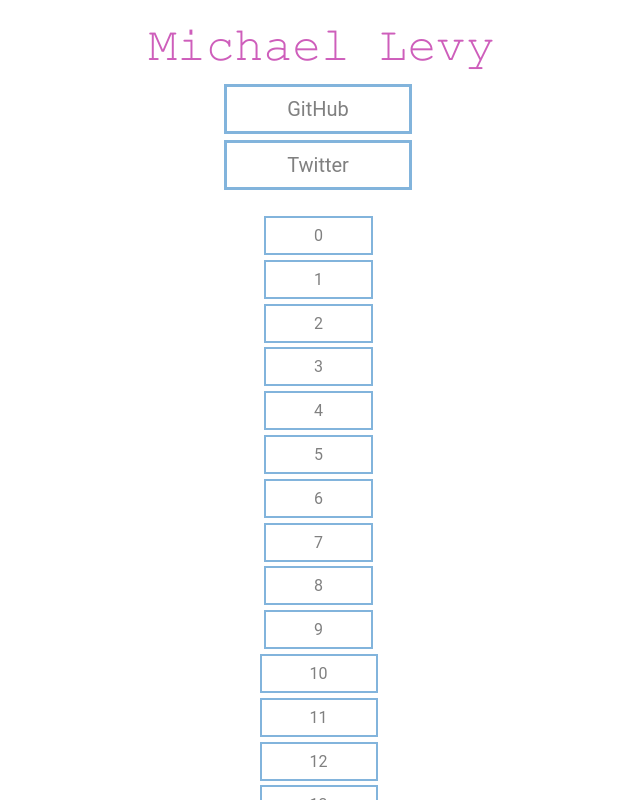
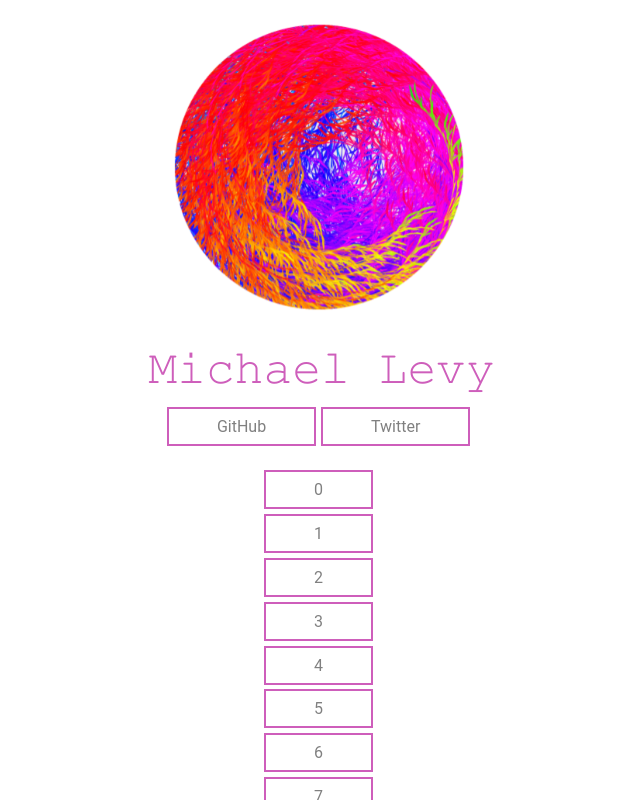
Before and after one commit to michaelevy/the-library-cat, a React (Create React App) app: page / in a window 1280 px wide. Shown: the top 800 px of the page, without its empty margins (319-959 px from the left). Built offline with nearby package versions, Linux system fonts and the light colour scheme.

Commit message:
added animations

```diff
--- a/package.json
+++ b/package.json
@@ -8,6 +8,7 @@
     "@testing-library/user-event": "^12.8.3",
     "react": "^17.0.2",
     "react-dom": "^17.0.2",
+    "react-reveal": "^1.2.2",
     "react-scripts": "4.0.3",
     "web-vitals": "^1.1.2"
   },
--- a/src/App.css
+++ b/src/App.css
@@ -1,16 +1,16 @@
-.card-header {
-  text-align: center;
-}
 .App {
   text-align: center;
 }
+
+.navbar Button {
+  font-size: 10px;
+}
+
 .navbar {
   margin: 10px;
   padding: 10px;
   background-color: white;
-  font-size: 20px;
   font-family: "Courier New", Courier, monospace;
-  text-align: center;
   position: -webkit-sticky; /* Safari */
   position: sticky;
   top: 0;
@@ -23,7 +23,13 @@
   font-size: 3rem;
 }
 
-.navbar Button {
+.links {
+  display: flex;
+  flex-direction: row;
   white-space: nowrap;
-  display: inline-block;
+  justify-content: center;
 }
+
+header {
+  margin-top: 20px;
+}
--- a/src/App.js
+++ b/src/App.js
@@ -1,16 +1,29 @@
 import "./App.css";
 import Button from "./Button.js";
+import woo from "./woocircle.png";
+import Fade from "react-reveal/Fade";
 function App() {
   return (
     <div className="App">
+      <header>
+        <Fade top>
+          <img width="300" src={woo} alt="pretty swirly colours" />
+        </Fade>
+      </header>
       <nav className="navbar">
+        <Fade left>
           <p className="name">Michael Levy</p>
+        </Fade>
+        <Fade right>
+          <div className="links">
             <Button text="GitHub" link="https://github.com/michael-levy">
               GitHub
             </Button>
-        <Button text="Twitter" link="https://github.com/michael-levy">
+            <Button text="Twitter" link="https://twitter.com/CatToTheFour">
               GitHub
             </Button>
+          </div>
+        </Fade>
       </nav>
       <Buttons num={25} link="http://localhost:3000/" />
     </div>
--- a/src/Button.css
+++ b/src/Button.css
@@ -1,7 +1,7 @@
 .button {
   display: inline-block;
   padding: 0.5em 3em;
-  border: 0.16em solid rgb(130, 180, 220);
+  border: 0.16em solid rgb(206, 94, 187);
   margin: 0 0.3em 0.3em 0;
   box-sizing: border-box;
   text-decoration: none;
@@ -10,8 +10,6 @@
   color: gray;
   text-align: center;
   transition: all 0.15s;
-  white-space: nowrap;
-  display: inline-block;
 }
 a.button:hover {
   color: #dddddd;
```
Also changed, not shown: src/woocircle.png (added), 1 other file (tests, documents, lock files or other folders). Lines whose indentation alone changed are shown as unchanged.
